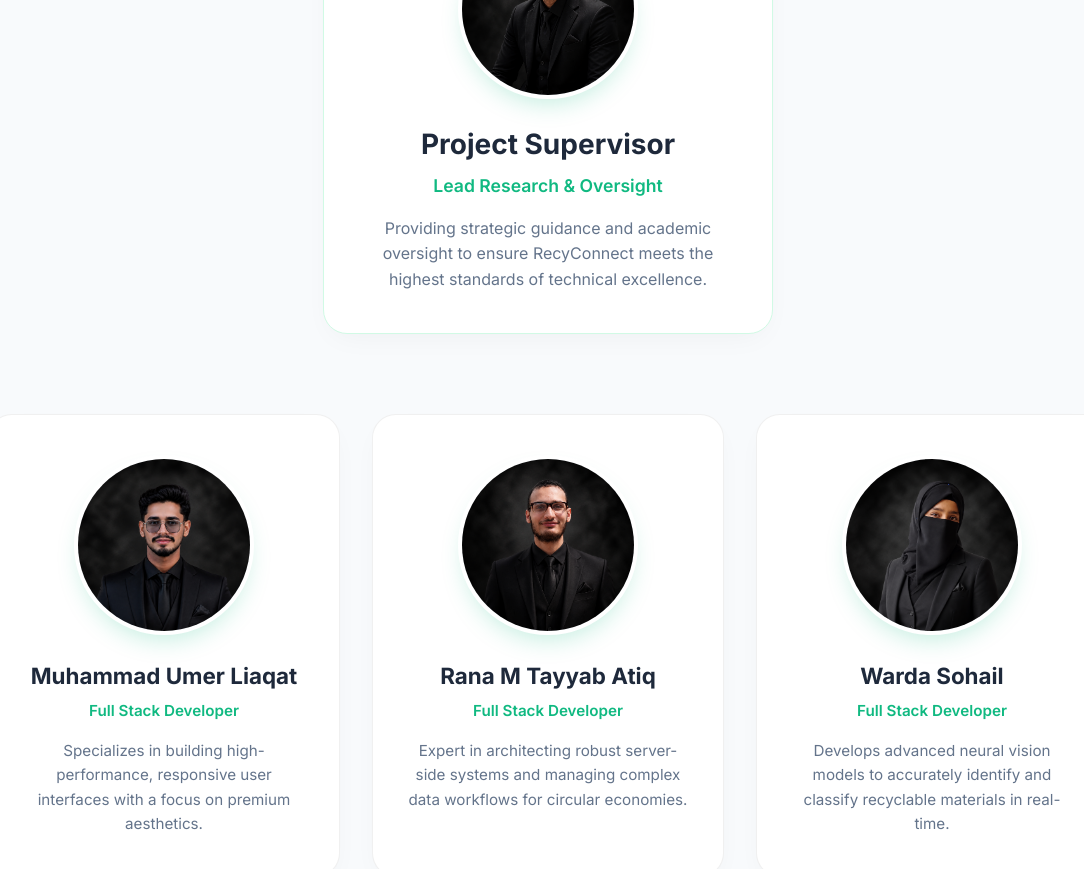
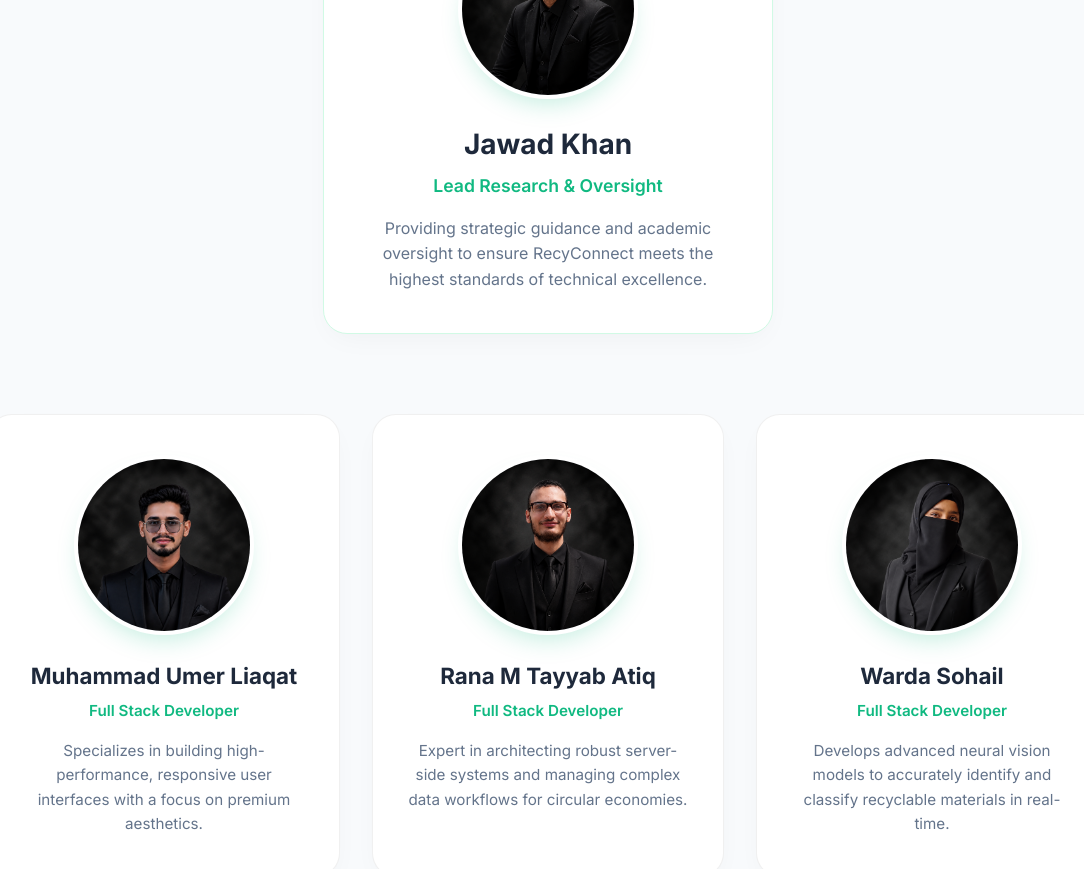
Before and after one commit to urj2258/recyconnect-landing, a React (Vite) app: page / in a window 1280 px wide. Shown: the part 5820-6689 px from the top of the page, without its empty margins (92-1176 px from the left). Built offline with nearby package versions, Linux system fonts and the light colour scheme.

Commit message:
Update supervisor to Jawad Khan and restore premium circular UI

```diff
--- a/src/components/About.jsx
+++ b/src/components/About.jsx
@@ -89,7 +89,7 @@ const About = () => {
               style={{ width: '100%', height: '100%', objectFit: 'cover', objectPosition: 'center' }}
             />
           </div>
-          <h3 style={{ fontSize: '1.75rem', marginBottom: '8px' }}>Project Supervisor</h3>
+          <h3 style={{ fontSize: '1.75rem', marginBottom: '8px' }}>Jawad Khan</h3>
           <div style={{ fontWeight: 600, color: 'var(--primary)', fontSize: '1.1rem', marginBottom: '16px' }}>Lead Research & Oversight</div>
           <p style={{ fontSize: '1rem', color: 'var(--text-muted)' }}>
             Providing strategic guidance and academic oversight to ensure RecyConnect meets the highest standards of technical excellence.
```
